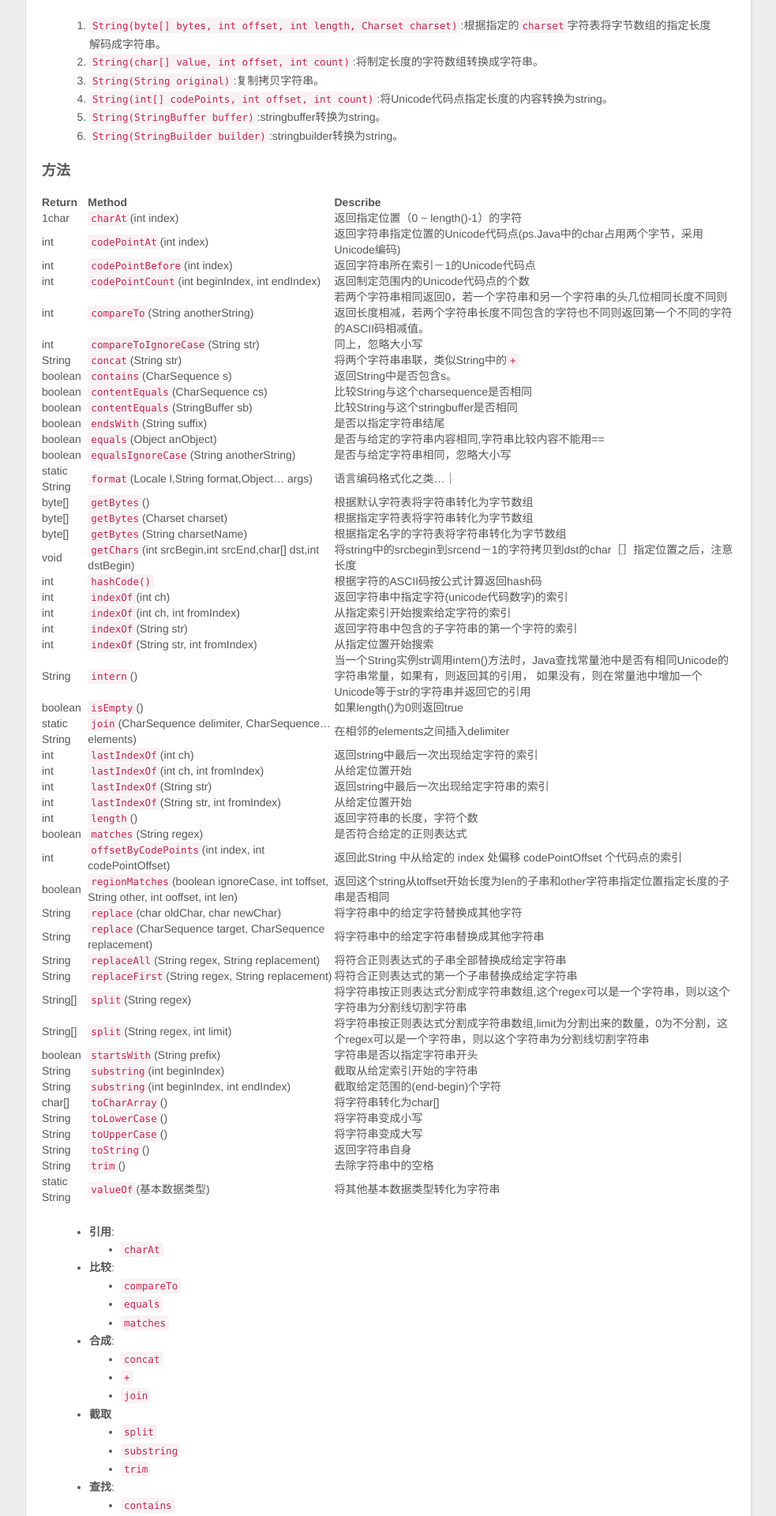
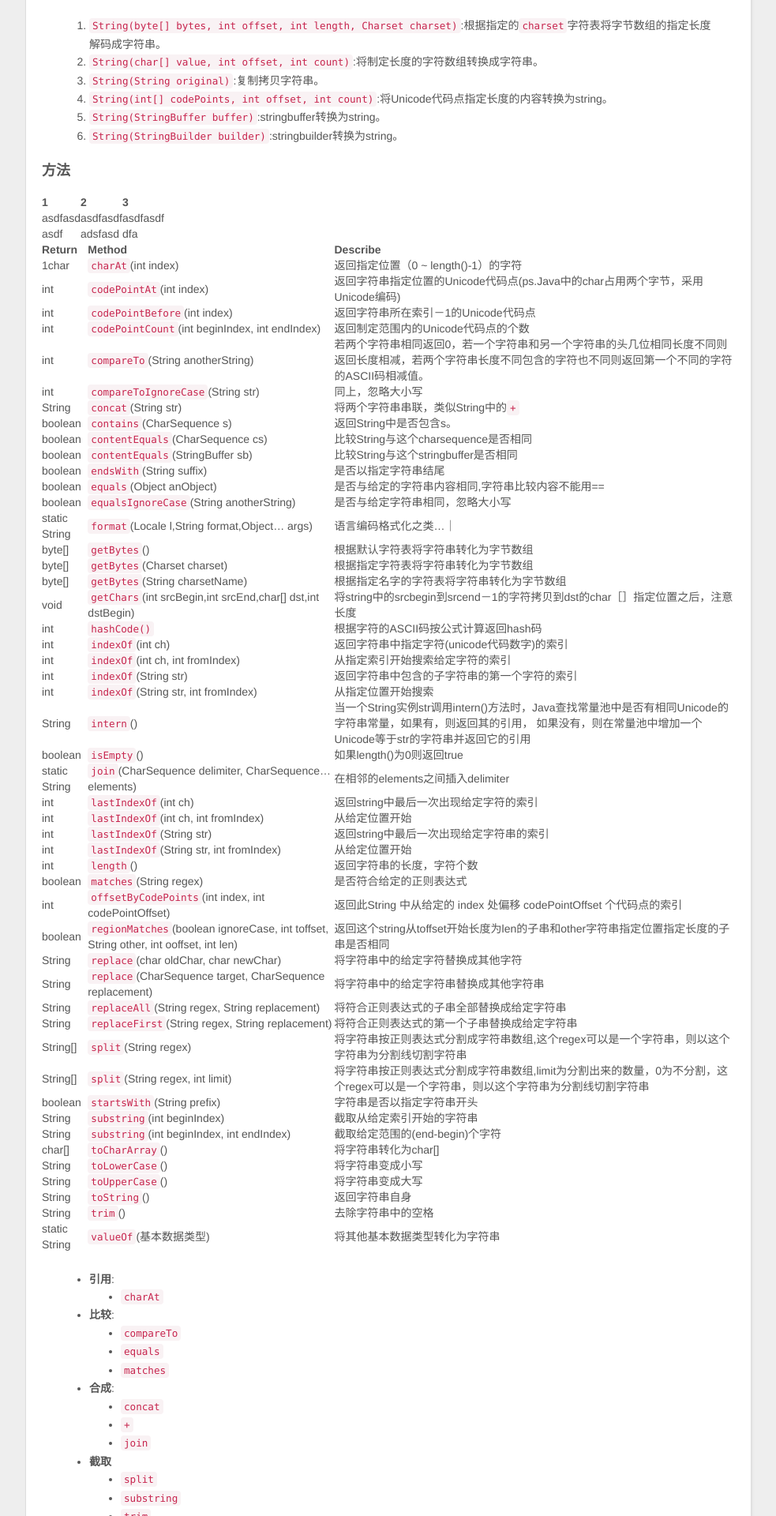
Before and after one commit to lugeek/lugeek.github.io, a Jekyll site: the page built from _posts/2014-10-27-java-string.md, in a window 1280 px wide. Shown: the part 1701-3621 px from the top of the page at 79% size, without its empty margins (148-1131 px from the left). Built offline with Jekyll 4.4.1, drawn with Linux system fonts in a browser that asks for light colours; Markdown is read by kramdown in place of the engine named in the settings; comment, search, counter and statistics services are not loaded; some of the changed text lies outside the part shown.

Commit message:
fix table

```diff
--- a/_posts/2014-10-27-java-string.md
+++ b/_posts/2014-10-27-java-string.md
@@ -37,6 +37,12 @@
 6. `String(StringBuilder builder)`:stringbuilder转换为string。
 
 ####方法
+
+|1|2|3
+|---|---|---|
+|asdfasd|asdfasdf|asdfasdf|
+|asdf|adsfasd|dfa|
+
 
 |Return|Method|Describe|
 |:------|:------|:--------|
```
